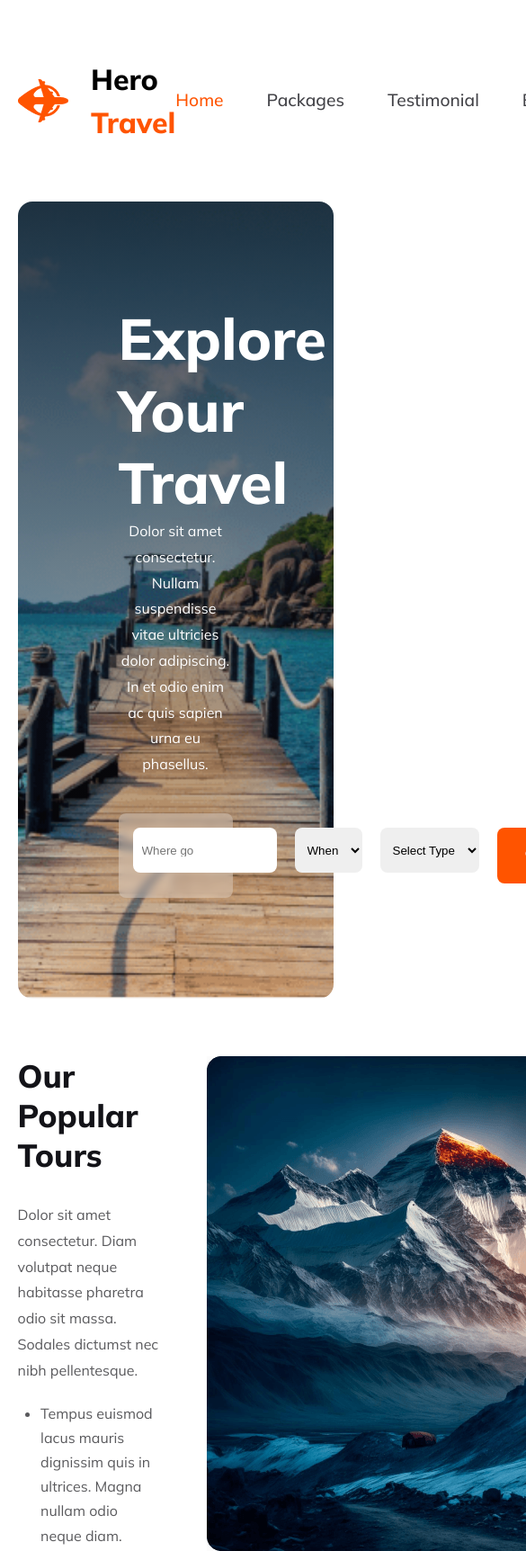
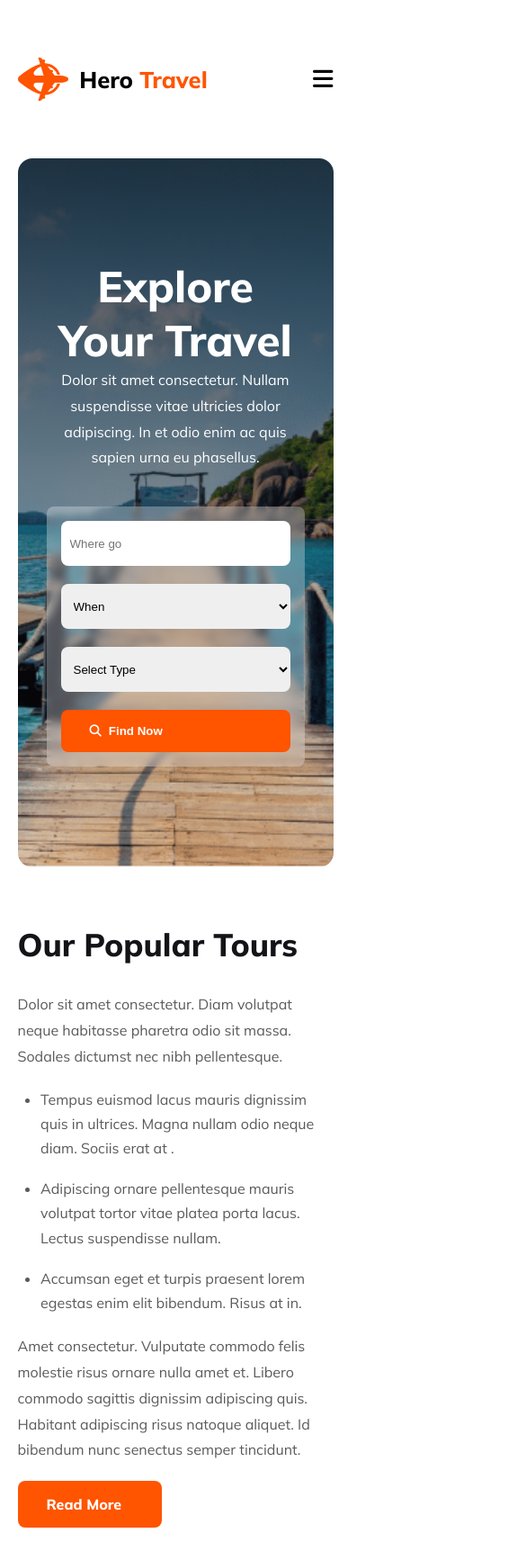
Before and after one commit to kowserahmed121/travel-responsive-layout, a plain HTML site: page index.html in a window 390 px wide. Shown: the top 1724 px of the page at 90% size, 585 px wide, since content can reach past the window. Drawn offline with Linux system fonts and the light colour scheme.

Commit message:
complete responsive layout

```diff
--- a/css/style.css
+++ b/css/style.css
@@ -82,6 +82,9 @@ p {
   line-height: 1.6rem;
 }
 
+.manu-bars{
+  display: none;
+}
 /* explore travel section css here */
 .explore-travel-section {
   border-radius: 16px;
@@ -168,6 +171,10 @@ select {
   line-height: 1.7rem;
 }
 
+.populars-tours-img img{
+  width: 100%;
+  height: 100%;
+}
 /* img destination css here  */
 .first-row {
   display: grid;
@@ -341,7 +348,7 @@ select {
 }
 
 .newsletter-input-content {
-  border: 2px solid rgb(255, 84, 0);
+  border: 1px solid rgb(255, 84, 0);
   border-radius: 8px;
   padding: 30px;
 }
@@ -423,3 +430,62 @@ select {
   border: 1px solid rgba(19, 19, 24, 0.1);
   margin: 20px 0px;
 }
+
+/* responsive for mobile design  */
+@media screen and (max-width:576px){
+  .brand-option {
+    display: none;
+  }
+
+  .manu-bars{
+    display: block;
+  }
+
+  .brand-name h2 {
+    font-size: 1.6rem;
+    margin-left: 0.8rem;
+  }
+
+  .manu-bars i{
+    font-size: 1.6rem;
+  }
+
+  .explore-travel-section {
+    padding: 7rem 2rem;
+    text-align: center;
+  }
+  .explore-content h2 {
+    font-size: 3rem;
+  }
+
+  .input-explore-container {
+    flex-direction: column;
+  }
+
+.explore-travel-section button, input, select{
+  width: 100%;
+}
+
+.popular-tours-section{
+  flex-direction: column;
+}
+
+.first-row, .second-row , .third-row, .choose-card {
+  grid-template-columns: 1fr;
+}
+
+.tour-card-container{
+  justify-content: center;
+}
+.time-date{
+  display: none;
+}
+
+.perfect-place-section{
+  flex-direction: column;
+}
+
+.newsletter-container{
+  flex-direction: column;
+}
+}
--- a/index.html
+++ b/index.html
@@ -32,6 +32,9 @@
             <li><a href="">Contact</a></li>
           </ul>
         </div>
+        <div class="manu-bars">
+          <i class="fa-solid fa-bars"></i>
+        </div>
       </nav>
     </header>
     <main>
@@ -41,7 +44,7 @@
           <h2>Explore Your Travel</h2>
           <p>
             Dolor sit amet consectetur. Nullam suspendisse vitae ultricies dolor
-            adipiscing.<br />
+            adipiscing.
             In et odio enim ac quis sapien urna eu phasellus.
           </p>
           <div class="input-explore-container">
```
